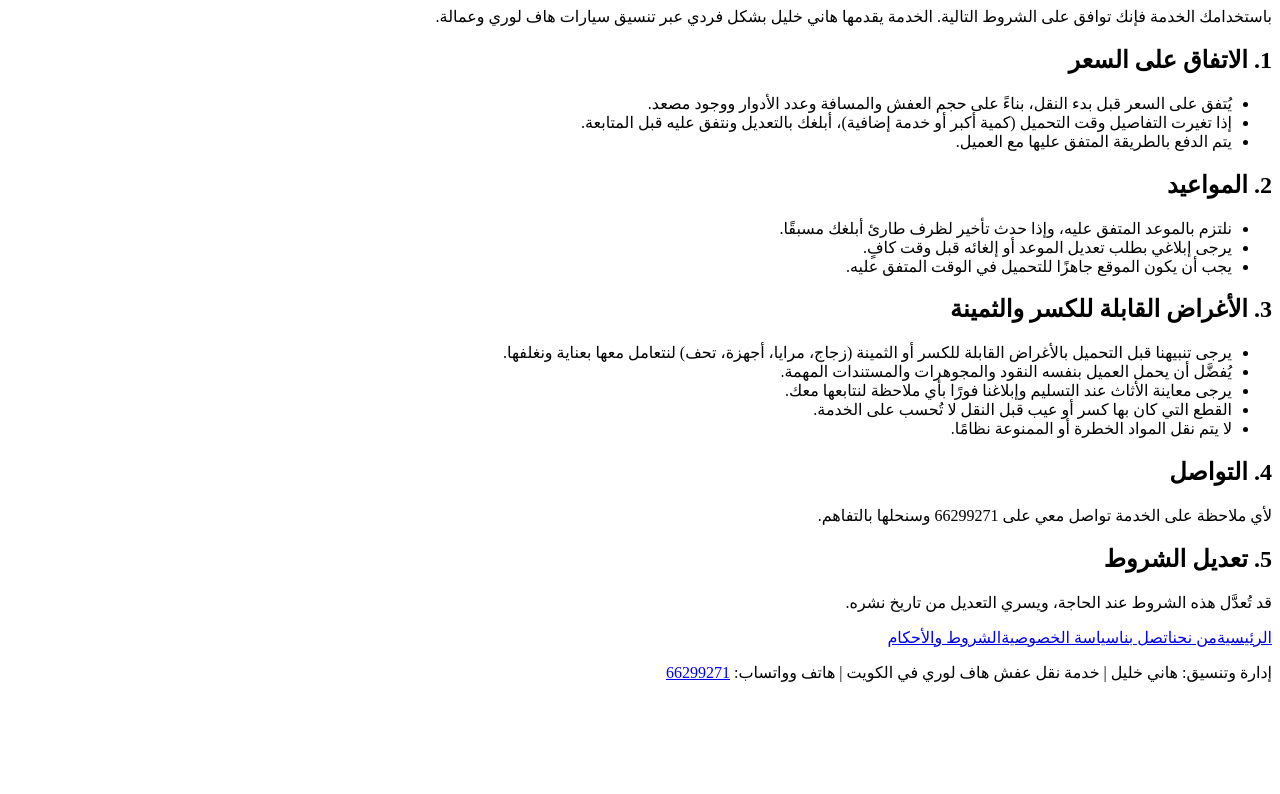
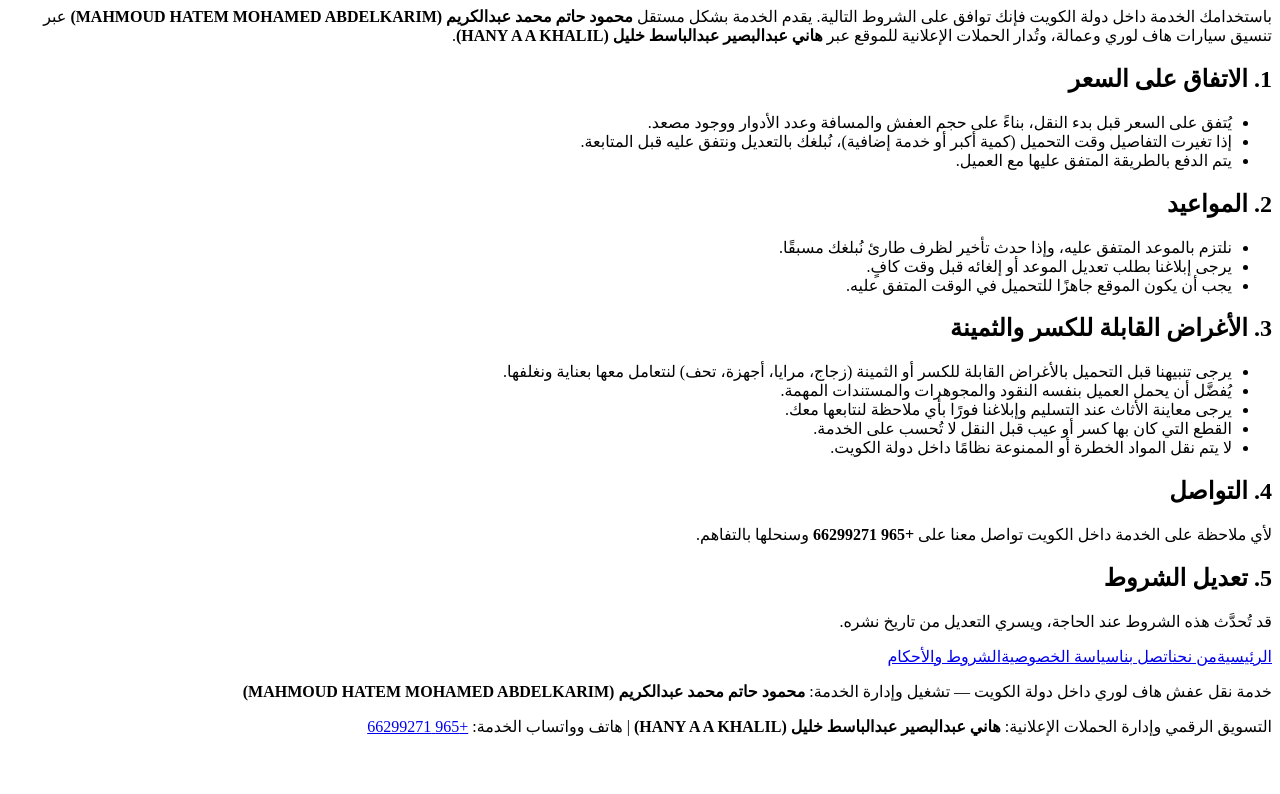
Before and after one commit to hanykhalil9003-dotcom/naqlkw, a plain HTML site: page terms.html in a window 1280 px wide. Shown: the part 101-895 px from the top of the page. Drawn offline with Linux system fonts and the light colour scheme.

Commit message:
Update terms.html

```diff
--- a/terms.html
+++ b/terms.html
@@ -10,20 +10,20 @@
 <script async src="https://www.googletagmanager.com/gtag/js?id=G-XXXXXXXXXX"></script>
 <script>window.dataLayer=window.dataLayer||[];function gtag(){dataLayer.push(arguments);}gtag('js',new Date());gtag('config','G-XXXXXXXXXX');</script>
 </head><body>
-<header><div class="wrap"><a class="brand" href="index.html">نقل عفش <span>الكويت</span></a><a class="head-tel" href="tel:+96566299271" data-track="header_call">66299271</a></div></header>
+<header><div class="wrap"><a class="brand" href="index.html">نقل عفش <span>الكويت</span></a><a class="head-tel" href="tel:+96566299271" data-track="header_call">+965 66299271</a></div></header>
 <div class="page-title"><div class="wrap"><h1>الشروط والأحكام</h1></div></div>
 <main><div class="wrap">
-<p>باستخدامك الخدمة فإنك توافق على الشروط التالية. الخدمة يقدمها هاني خليل بشكل فردي عبر تنسيق سيارات هاف لوري وعمالة.</p>
+<p>باستخدامك الخدمة داخل دولة الكويت فإنك توافق على الشروط التالية. يقدم الخدمة بشكل مستقل <strong>محمود حاتم محمد عبدالكريم (MAHMOUD HATEM MOHAMED ABDELKARIM)</strong> عبر تنسيق سيارات هاف لوري وعمالة، وتُدار الحملات الإعلانية للموقع عبر <strong>هاني عبدالبصير عبدالباسط خليل (HANY A A KHALIL)</strong>.</p>
 <h2>1. الاتفاق على السعر</h2>
 <ul>
 <li>يُتفق على السعر قبل بدء النقل، بناءً على حجم العفش والمسافة وعدد الأدوار ووجود مصعد.</li>
-<li>إذا تغيرت التفاصيل وقت التحميل (كمية أكبر أو خدمة إضافية)، أبلغك بالتعديل ونتفق عليه قبل المتابعة.</li>
+<li>إذا تغيرت التفاصيل وقت التحميل (كمية أكبر أو خدمة إضافية)، نُبلغك بالتعديل ونتفق عليه قبل المتابعة.</li>
 <li>يتم الدفع بالطريقة المتفق عليها مع العميل.</li>
 </ul>
 <h2>2. المواعيد</h2>
 <ul>
-<li>نلتزم بالموعد المتفق عليه، وإذا حدث تأخير لظرف طارئ أبلغك مسبقًا.</li>
-<li>يرجى إبلاغي بطلب تعديل الموعد أو إلغائه قبل وقت كافٍ.</li>
+<li>نلتزم بالموعد المتفق عليه، وإذا حدث تأخير لظرف طارئ نُبلغك مسبقًا.</li>
+<li>يرجى إبلاغنا بطلب تعديل الموعد أو إلغائه قبل وقت كافٍ.</li>
 <li>يجب أن يكون الموقع جاهزًا للتحميل في الوقت المتفق عليه.</li>
 </ul>
 <h2>3. الأغراض القابلة للكسر والثمينة</h2>
@@ -32,16 +32,17 @@
 <li>يُفضَّل أن يحمل العميل بنفسه النقود والمجوهرات والمستندات المهمة.</li>
 <li>يرجى معاينة الأثاث عند التسليم وإبلاغنا فورًا بأي ملاحظة لنتابعها معك.</li>
 <li>القطع التي كان بها كسر أو عيب قبل النقل لا تُحسب على الخدمة.</li>
-<li>لا يتم نقل المواد الخطرة أو الممنوعة نظامًا.</li>
+<li>لا يتم نقل المواد الخطرة أو الممنوعة نظامًا داخل دولة الكويت.</li>
 </ul>
 <h2>4. التواصل</h2>
-<p>لأي ملاحظة على الخدمة تواصل معي على 66299271 وسنحلها بالتفاهم.</p>
+<p>لأي ملاحظة على الخدمة داخل الكويت تواصل معنا على <strong>+965 66299271</strong> وسنحلها بالتفاهم.</p>
 <h2>5. تعديل الشروط</h2>
-<p>قد تُعدَّل هذه الشروط عند الحاجة، ويسري التعديل من تاريخ نشره.</p>
+<p>قد تُحدَّث هذه الشروط عند الحاجة، ويسري التعديل من تاريخ نشره.</p>
 </div></main>
 <footer><div class="wrap">
 <nav class="flinks" aria-label="روابط الموقع"><a href="index.html">الرئيسية</a><a href="about.html">من نحن</a><a href="contact.html">اتصل بنا</a><a href="privacy.html">سياسة الخصوصية</a><a href="terms.html">الشروط والأحكام</a></nav>
-<p>إدارة وتنسيق: هاني خليل | خدمة نقل عفش هاف لوري في الكويت | هاتف وواتساب: <a class="tel" href="tel:+96566299271">66299271</a></p></div></footer>
+<p>خدمة نقل عفش هاف لوري داخل دولة الكويت — تشغيل وإدارة الخدمة: <strong>محمود حاتم محمد عبدالكريم (MAHMOUD HATEM MOHAMED ABDELKARIM)</strong></p>
+<p>التسويق الرقمي وإدارة الحملات الإعلانية: <strong>هاني عبدالبصير عبدالباسط خليل (HANY A A KHALIL)</strong> | هاتف وواتساب الخدمة: <a class="tel" href="tel:+96566299271">+965 66299271</a></p></div></footer>
 <a class="float float-call" href="tel:+96566299271" aria-label="اتصل بنا" data-track="float_call"><svg viewBox="0 0 24 24" aria-hidden="true"><path d="M6.6 10.8a15.1 15.1 0 0 0 6.6 6.6l2.2-2.2a1 1 0 0 1 1-.25 11.4 11.4 0 0 0 3.6.57 1 1 0 0 1 1 1V20a1 1 0 0 1-1 1A17 17 0 0 1 3 4a1 1 0 0 1 1-1h3.5a1 1 0 0 1 1 1c0 1.25.2 2.45.57 3.6a1 1 0 0 1-.25 1z"/></svg></a>
 <a class="float float-wa" href="https://wa.me/96566299271" target="_blank" rel="noopener" aria-label="واتساب" data-track="float_whatsapp"><svg viewBox="0 0 24 24" aria-hidden="true"><path d="M12 2a10 10 0 0 0-8.6 15.1L2 22l5-1.3A10 10 0 1 0 12 2zm5.2 14.2c-.2.6-1.3 1.2-1.8 1.2-.5.1-1 .2-3.2-.7-2.700-1.100-4.400-3.800-4.600-4-.1-.2-1.100-1.400-1.100-2.700 0-1.300.7-1.900.9-2.200.2-.3.5-.3.700-.3h.5c.2 0 .4 0 .6.500.2.600.8 2 .9 2.200.1.100.1.300 0 .5-.1.200-.2.300-.3.500l-.4.500c-.1.100-.3.300-.1.600.2.300.7 1.200 1.500 1.900 1 .9 1.800 1.200 2.100 1.300.3.100.5.100.6-.1.200-.2.700-.8.900-1.100.2-.3.400-.2.600-.1l2 .9c.3.100.5.200.5.300.1.100.1.600-.1 1.200z"/></svg></a>
 <script>document.addEventListener('click',function(e){var el=e.target.closest('[data-track]');if(!el||typeof gtag!=='function')return;var n=el.getAttribute('data-track');gtag('event','generate_lead',{method:n.indexOf('whatsapp')>-1?'whatsapp':'call',event_label:n});});</script>
```
